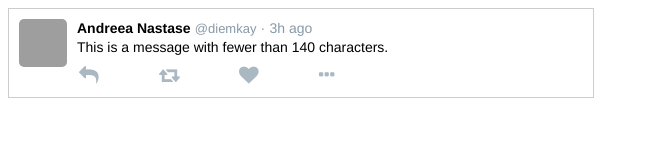
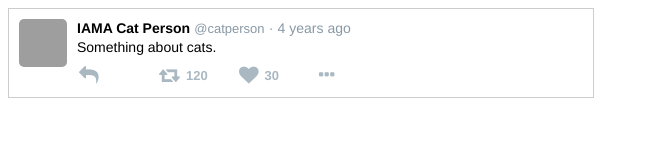
Before and after one commit to diemkay/react-practice, a React app in the folder props-tweet/: page / in a window 1280 px wide. Shown: the whole page, without its empty margins (0-649 px from the left). Built offline with nearby package versions, Linux system fonts and the light colour scheme; grey boxes are pictures that could not be loaded.

Commit message:
Create tweet with props project

```diff
--- a/props-tweet/package.json
+++ b/props-tweet/package.json
@@ -6,6 +6,7 @@
     "@testing-library/jest-dom": "^4.2.4",
     "@testing-library/react": "^9.4.0",
     "@testing-library/user-event": "^7.2.1",
+    "moment": "^2.24.0",
     "react": "^16.12.0",
     "react-dom": "^16.12.0",
     "react-scripts": "3.3.1"
--- a/props-tweet/src/index.css
+++ b/props-tweet/src/index.css
@@ -40,6 +40,19 @@
   font-size: 1.4em;
   color: #aab8c2;
 }
-.buttons i {
+
+.reply-button,
+.retweet-button,
+.like-button,
+.more-options-button {
   width: 80px;
+  display: inline-block;
 }
+.like-count,
+.retweet-count {
+  position: relative;
+  bottom: 2px;
+  font-size: 13px;
+  margin-left: 6px;
+  font-weight: bold;
+}
--- a/props-tweet/src/index.js
+++ b/props-tweet/src/index.js
@@ -1,19 +1,20 @@
 import React from 'react';
 import ReactDOM from 'react-dom';
+import moment from 'moment';
 import './index.css';
 
-function Tweet() {
+function Tweet({ tweet }) {
   return (
     <div className="tweet">
-      <Avatar />
+      <Avatar hash={tweet.gravatar} />
       <div className="content">
-        {' '}
-        <Author />
-        <Time /> <Message />
+        <Author author={tweet.author} />
+        <Time time={tweet.timestamp} />
+        <Message text={tweet.message} />
         <div className="buttons">
           <ReplyButton />
-          <RetweetButton />
-          <LikeButton />
+          <RetweetButton count={tweet.retweets} />
+          <LikeButton count={tweet.likes} />
           <MoreOptionsButton />
         </div>
       </div>
@@ -21,41 +22,65 @@ function Tweet() {
   );
 }
 
-function Avatar() {
-  return (
-    <img
-      src="https://www.gravatar.com/avatar/nothing"
-      className="avatar"
-      alt="avatar"
-    />
-  );
+function Avatar({ hash }) {
+  const url = `https://www.gravatar.com/avatar/${hash}`;
+  return <img src="{url}" className="avatar" alt="avatar" />;
 }
 
-function Message() {
-  return (
-    <div className="message">This is a message with fewer than 140 characters.</div>
-  );
+function Message({ text }) {
+  return <div className="message">{text}</div>;
 }
 
-function Author() {
+function Author({ author }) {
+  const { name, handle } = author;
   return (
     <span className="author">
-      <span className="name">Andreea Nastase</span>
-      <span className="handle">@diemkay</span>
+      <span className="name">{name}</span>
+      <span className="handle">@{handle}</span>
     </span>
   );
 }
 
-const Time = () => <span className="time">3h ago</span>;
+const Time = ({ time }) => {
+  const timeString = moment(time).fromNow();
+  return <span className="time">{timeString}</span>;
+};
 
 const ReplyButton = () => <i className="fa fa-reply reply-button" />;
 
-const RetweetButton = () => <i className="fa fa-retweet retweet-button" />;
-
-const LikeButton = () => <i className="fa fa-heart like-button" />;
-
-const MoreOptionsButton = () => (
-  <i className="fa fa-ellipsis-h more-options-button" />
+function getRetweetCount(count) {
+  if (count > 0) {
+    return <span className="retweet-count">{count}</span>;
+  } else {
+    return null;
+  }
+}
+const RetweetButton = ({ count }) => (
+  <span className="retweet-button">
+    <i className="fa fa-retweet" />
+    {getRetweetCount(count)}
+  </span>
 );
 
-ReactDOM.render(<Tweet />, document.getElementById('root'));
+const LikeButton = ({ count }) => (
+  <span className="like-button">
+    <i className="fa fa-heart" />
+    {count > 0 && <span className="like-count">{count} </span>}
+  </span>
+);
+
+const MoreOptionsButton = () => <i className="fa fa-ellipsis-h more-options-button" />;
+
+const testTweet = {
+  message: 'Something about cats.',
+  gravatar: 'xyz',
+  author: {
+    handle: 'catperson',
+    name: 'IAMA Cat Person',
+  },
+  likes: 30,
+  retweets: 120,
+  timestamp: '2016-07-30 21:24:37',
+};
+
+ReactDOM.render(<Tweet tweet={testTweet} />, document.getElementById('root'));
```
Also changed, not shown: 1 other file.
